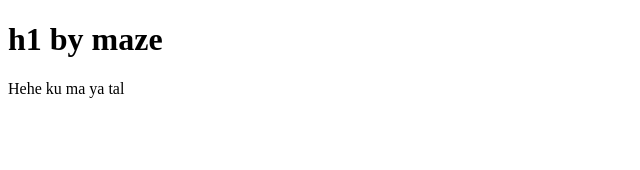
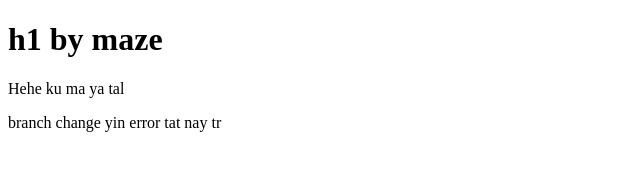
Before and after one commit to averyanlin/git-maze, a plain HTML site: page index.html in a window 1280 px wide. Shown: the whole page, without its empty margins (0-640 px from the left). Drawn offline with Linux system fonts and the light colour scheme.

Commit message:
another para

```diff
--- a/index.html
+++ b/index.html
@@ -9,5 +9,6 @@
 <body>
     <h1>h1 by maze</h1>
     <p>Hehe ku ma ya tal</p>
+    <p>branch change yin error tat nay tr</p>
 </body>
 </html>
```
